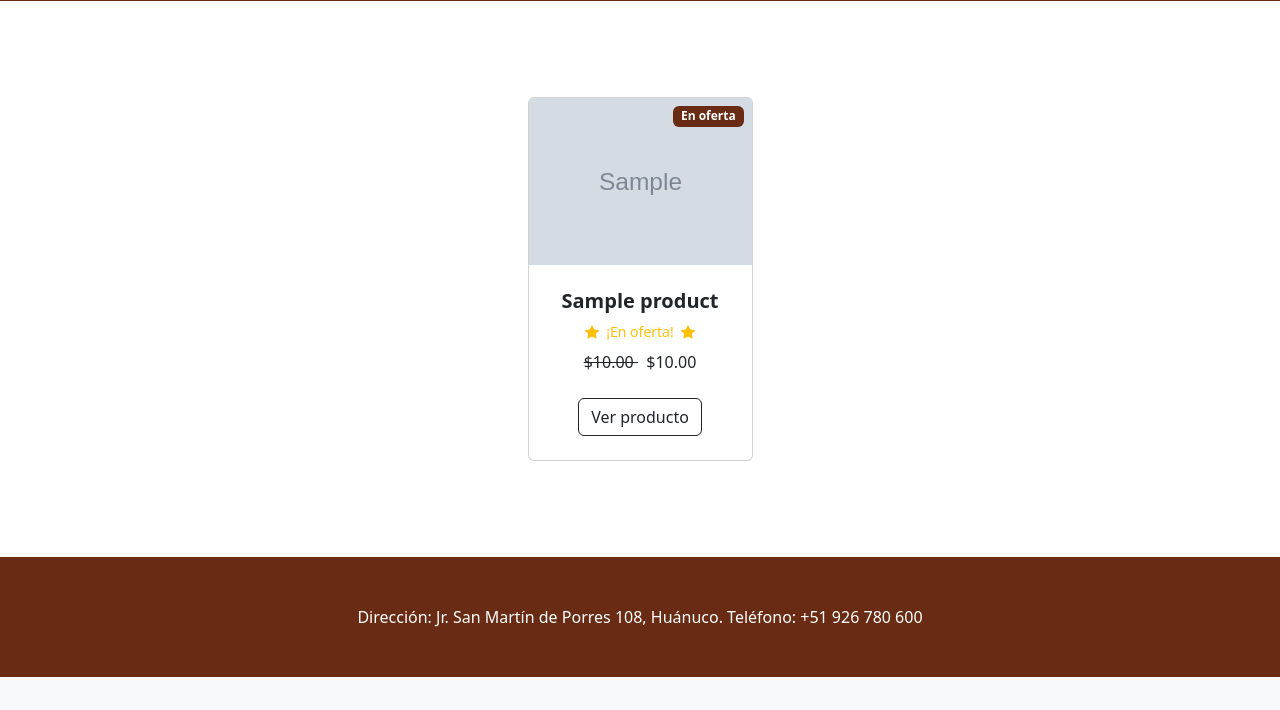
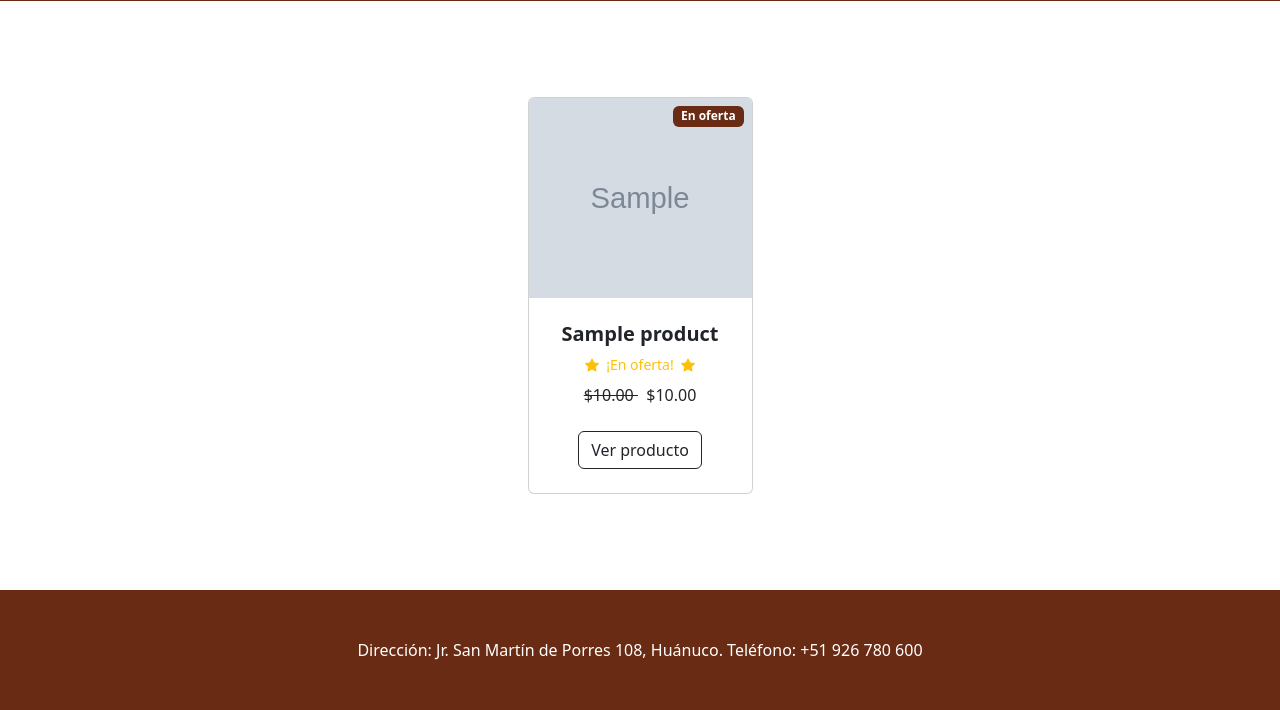
Before and after one commit to LorenzoFerreyra/ecommerce-tienda, a Django app: page / in a window 1280 px wide. Shown: the part 352-1062 px from the top of the page. Before the commit the page ends 1029 px from the top, so only its background shows below. Run offline with Django 4.2, Linux system fonts and the light colour scheme; tables that the repository leaves empty hold one stand-in row (values such as "Sample post"); grey boxes marked "Sample" are stand-in pictures; some libraries are stand-ins or nearby versions.

Commit message:
Alineacion de pictures

```diff
--- a/store/templates/home.html
+++ b/store/templates/home.html
@@ -3,9 +3,10 @@
 
 {% block content %}
 <style>
-    .product-image {
-        max-width: 100%;
-        height: auto;
+    .card-img-top {
+        width: 100%;
+        height: 200px; /* Establece la altura fija deseada */
+        object-fit: cover; /* Hace que la imagen cubra el tamaño especificado sin deformarla */
     }
 </style>
         <!-- Header-->
@@ -33,7 +34,9 @@
                             <div class="badge bg-dark text-white position-absolute" style="top: 0.5rem; right: 0.5rem">En oferta</div>
 
                             <!-- Product image-->
-                            <img class="card-img-top img-fluid" src="{{ product.image.url }}" alt="..." />
+                            <div class="text-center"> <!-- Centra horizontalmente el contenido -->
+                                <img class="card-img-top" src="{{ product.image.url }}" alt="..." />
+                            </div>
                             <!-- Product details-->
                             <div class="card-body p-4">
                                 <div class="text-center">
@@ -68,7 +71,9 @@
                 <div class="col mb-5">
                         <div class="card h-100">
                             <!-- Product image-->
-                            <img class="card-img-top" src="{{ product.image.url }}" alt="..." />
+                            <div class="text-center"> <!-- Centra horizontalmente el contenido -->
+                                <img class="card-img-top" src="{{ product.image.url }}" alt="..." />
+                            </div>
                             <!-- Product details-->
                             <div class="card-body p-4">
                                 <div class="text-center">
```
